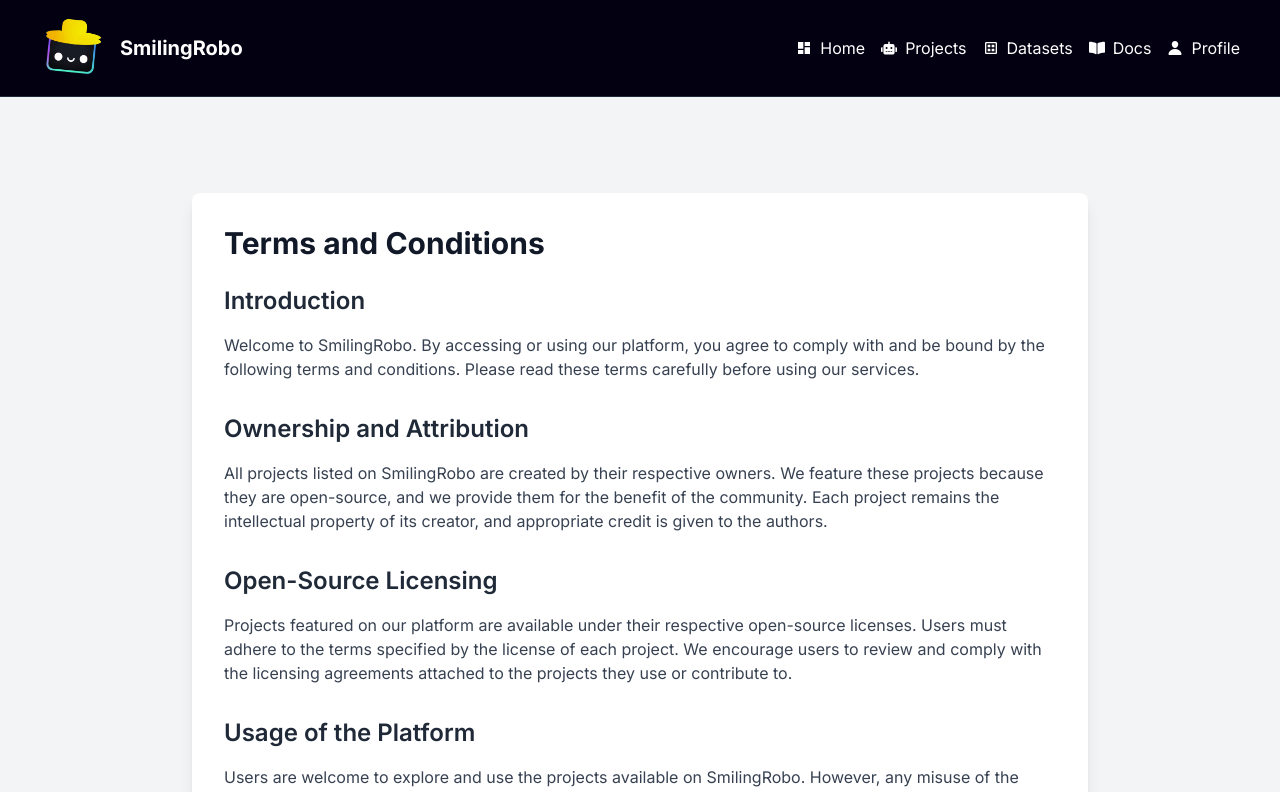
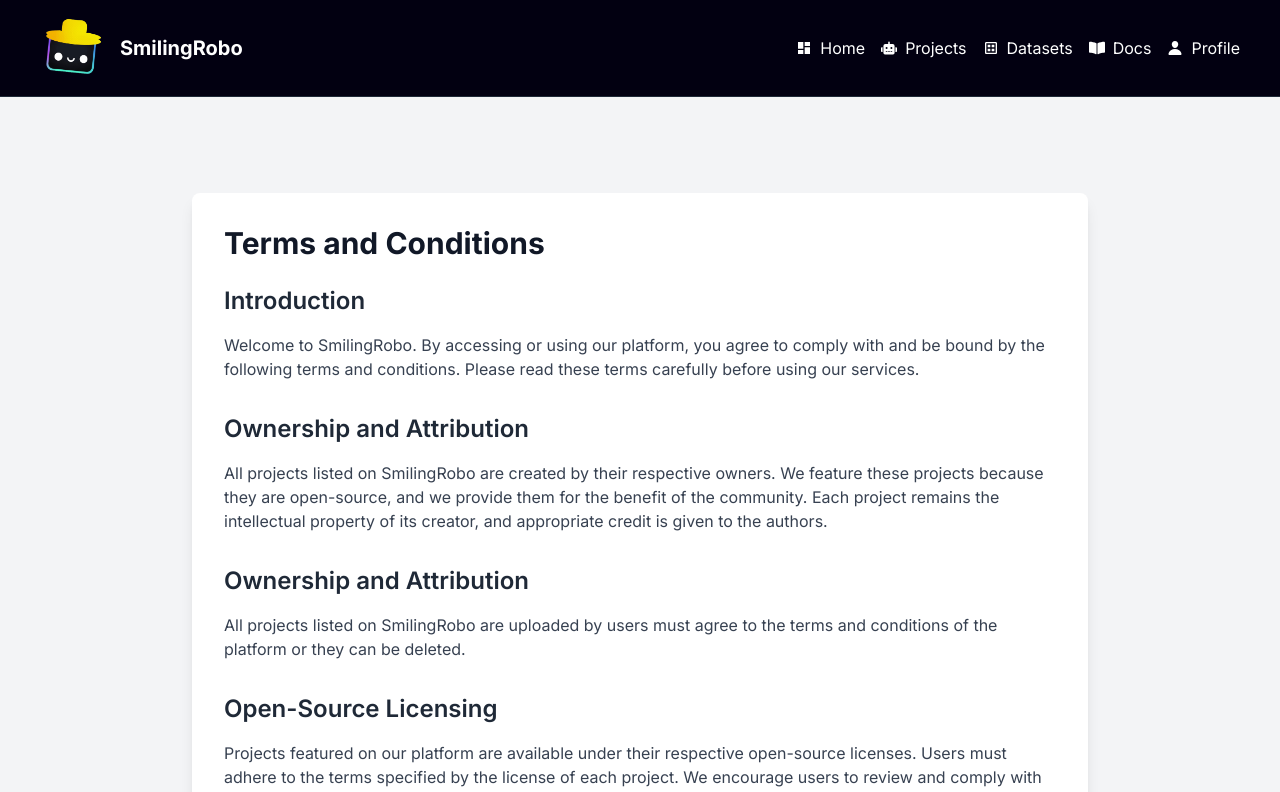
Before and after one commit to legendaryabhi/smilingrobosite, a Next.js app: page /termsandconditions in a window 1280 px wide. Shown: the top 792 px of the page. Built offline with nearby package versions, Linux system fonts and the light colour scheme.

Commit message:
nasa project

```diff
--- a/src/app/projects/page.js
+++ b/src/app/projects/page.js
@@ -38,7 +38,7 @@ export default function Projects() {
     url: "",
     userName: "",
     description: "",
-    website: "",
+    documentation: "",
   });
   const [message, setMessage] = useState("");
 
@@ -98,7 +98,7 @@ export default function Projects() {
         url: "",
         userName: "",
         description: "",
-        website: "",
+        documentation: "",
       });
       setFormVisible(false);
     } catch (error) {
@@ -263,12 +263,12 @@ export default function Projects() {
               />
             </div>
             <div>
-              <label className="block text-white">Official Website</label>
+              <label className="block text-white">Documentation</label>
               <input
                 type="url"
                 placeholder="https://www.poppy-project.org/en/robots/poppy-humanoid/"
-                name="website"
-                value={formData.website}
+                name="documentation"
+                value={formData.documentation}
                 style={{ backgroundColor: "#020011" }}
                 onChange={handleChange}
                 className="w-full p-2 rounded"
--- a/src/app/termsandconditions/page.js
+++ b/src/app/termsandconditions/page.js
@@ -19,6 +19,11 @@ export default function Terms() {
           <p className="text-gray-700">
             All projects listed on SmilingRobo are created by their respective owners. We feature these projects because they are open-source, and we provide them for the benefit of the community. Each project remains the intellectual property of its creator, and appropriate credit is given to the authors.
           </p>
+        </section>
+        <section className="mb-8">
+          <h2 className="text-2xl font-semibold mb-4 text-gray-800">Ownership and Attribution</h2>
+          <p className="text-gray-700">
+            All projects listed on SmilingRobo are uploaded by users must agree to the terms and conditions of the platform or they can be deleted. </p>
         </section>
 
         <section className="mb-8">
@@ -59,7 +64,7 @@ export default function Terms() {
         <section>
           <h2 className="text-2xl font-semibold mb-4 text-gray-800">Contact Us</h2>
           <p className="text-gray-700">
-            If you have any questions or concerns about these terms and conditions, please contact us at <a href="mailto:smilingrobo@gmail.com" className="text-blue-600 hover:underline">smilingrobo@gmail.com</a>.
+            If you have any questions or concerns about these terms and conditions, please contact us at <a href="mailto:support@smilingrobo.com" className="text-blue-600 hover:underline">smilingrobo@gmail.com</a>.
           </p>
         </section>
       </div>
```
